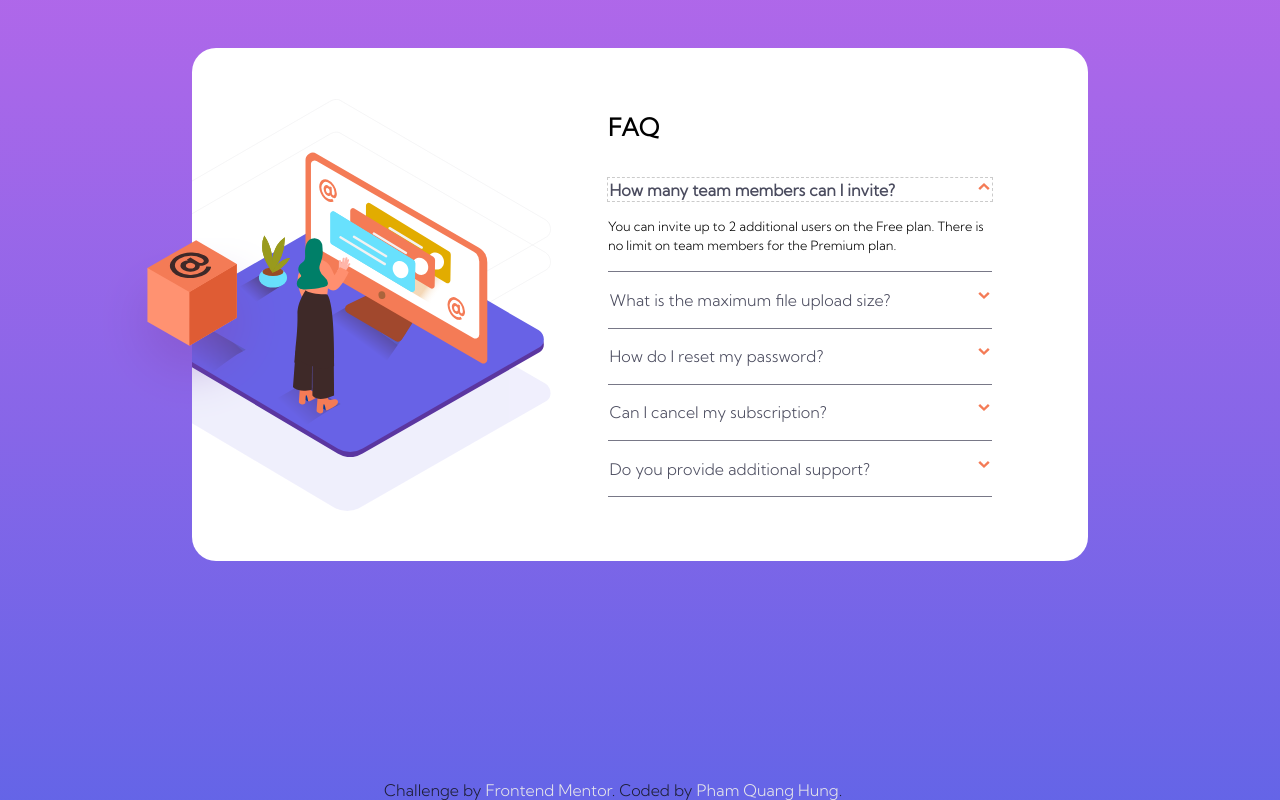
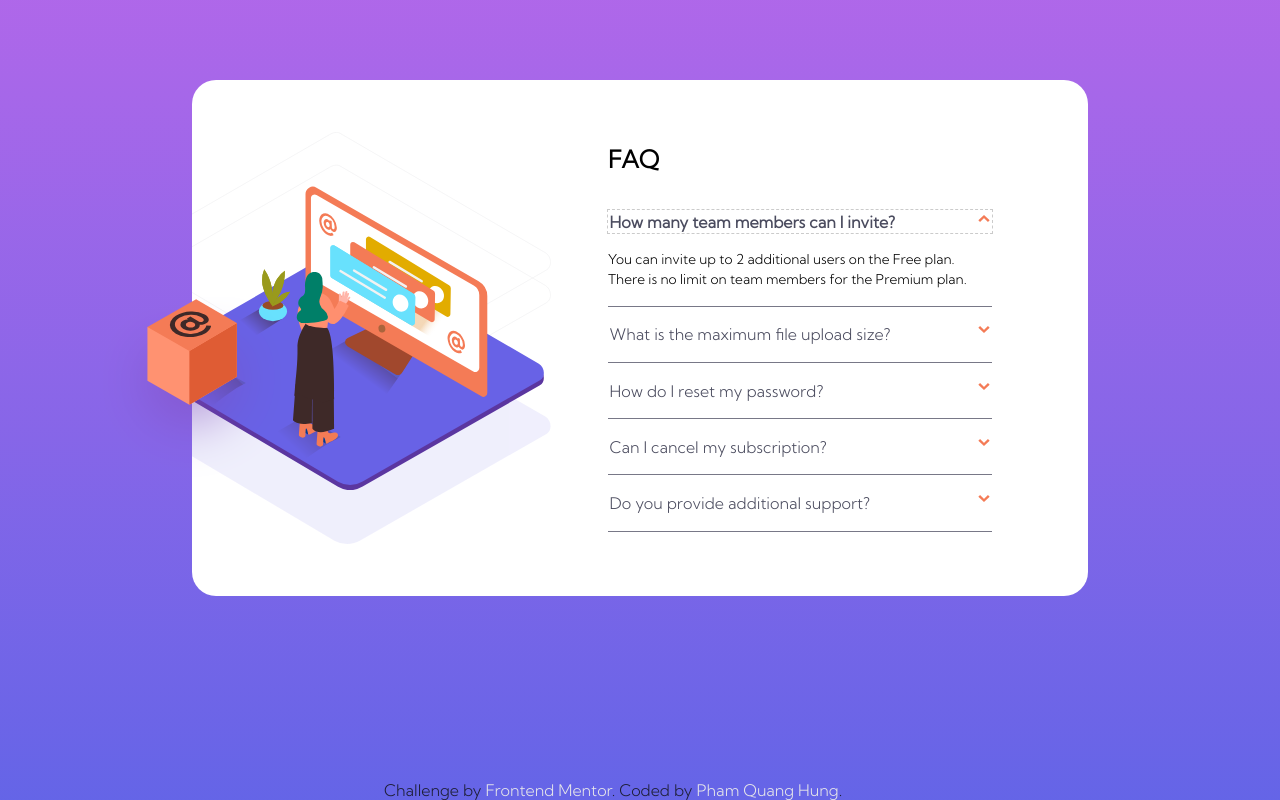
Before and after one commit to pqhung3007/FEM-accordion-card, a plain HTML site: page index.html in a window 1280 px wide. Both pictures are taken after a click on the button "How many team members can I invite?". Drawn offline with Linux system fonts and the light colour scheme.

Commit message:
edit css file

```diff
--- a/style.css
+++ b/style.css
@@ -81,17 +81,19 @@ h1 {
 }
 
 .accordion-question {
+  /*? create distance between text & arrow */
   display: flex;
   justify-content: space-between;
+  text-align: left;
+
   width: 100%;
   border: none;
   background: transparent;
   padding: 0.1rem;
+  margin-bottom: 1rem;
   font-size: 1rem;
   font-family: "Kumbh Sans", sans-serif;
   color: var(--grayish-blue);
-  margin-bottom: 1rem;
-  text-align: left;
 }
 
 .accordion-question::after {
@@ -132,7 +134,7 @@ h1 {
 }
 
 .accordion-body {
-  font-size: 0.8rem;
+  font-size: 0.85rem;
   line-height: 1.5;
   margin-bottom: 1rem;
 }
@@ -140,7 +142,7 @@ h1 {
 /** size for desktop */
 @media (min-width: 56em) {
   body {
-    padding: 3rem;
+    padding: 5rem;
     position: relative;
   }
 
@@ -177,7 +179,7 @@ h1 {
   .card-box {
     display: block;
     position: absolute;
-    top: 55%;
+    top: 60%;
     left: 0;
     transform: translateY(-50%) translateX(-50%);
     z-index: 1;
```
